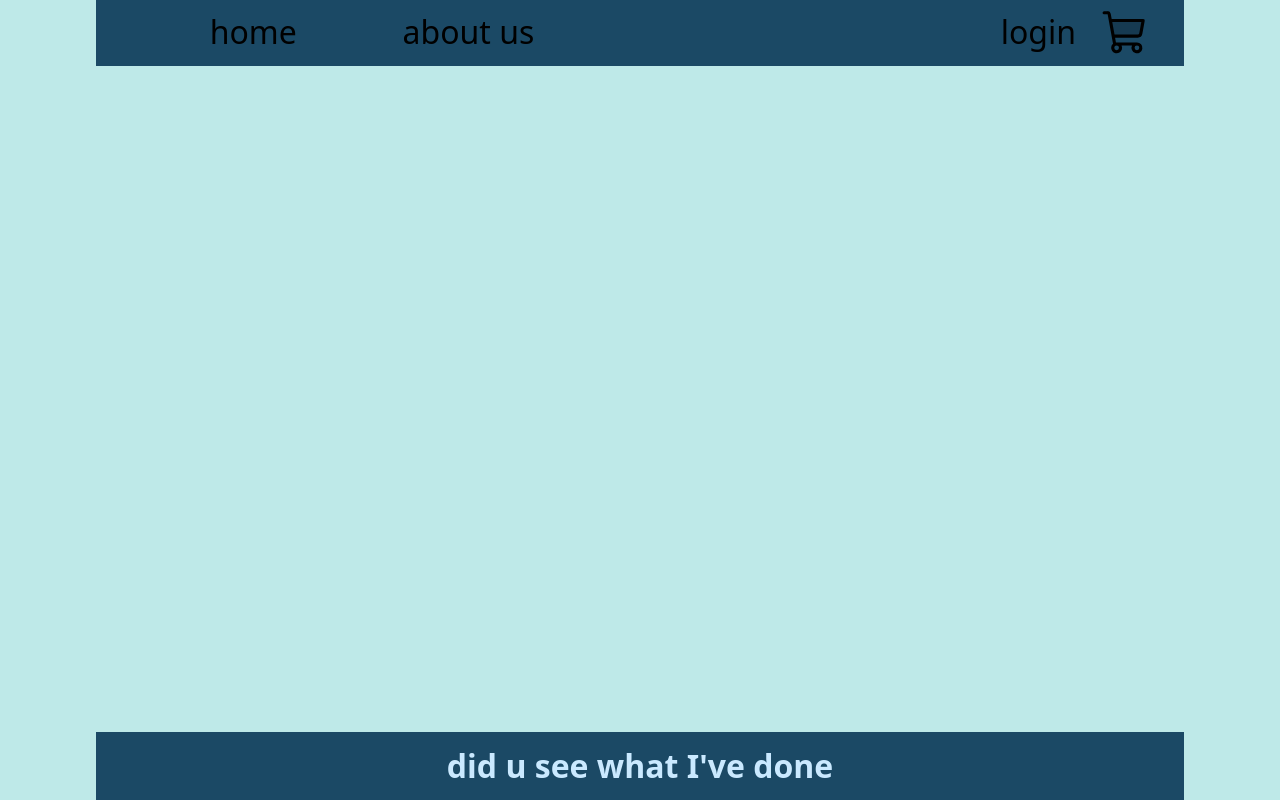
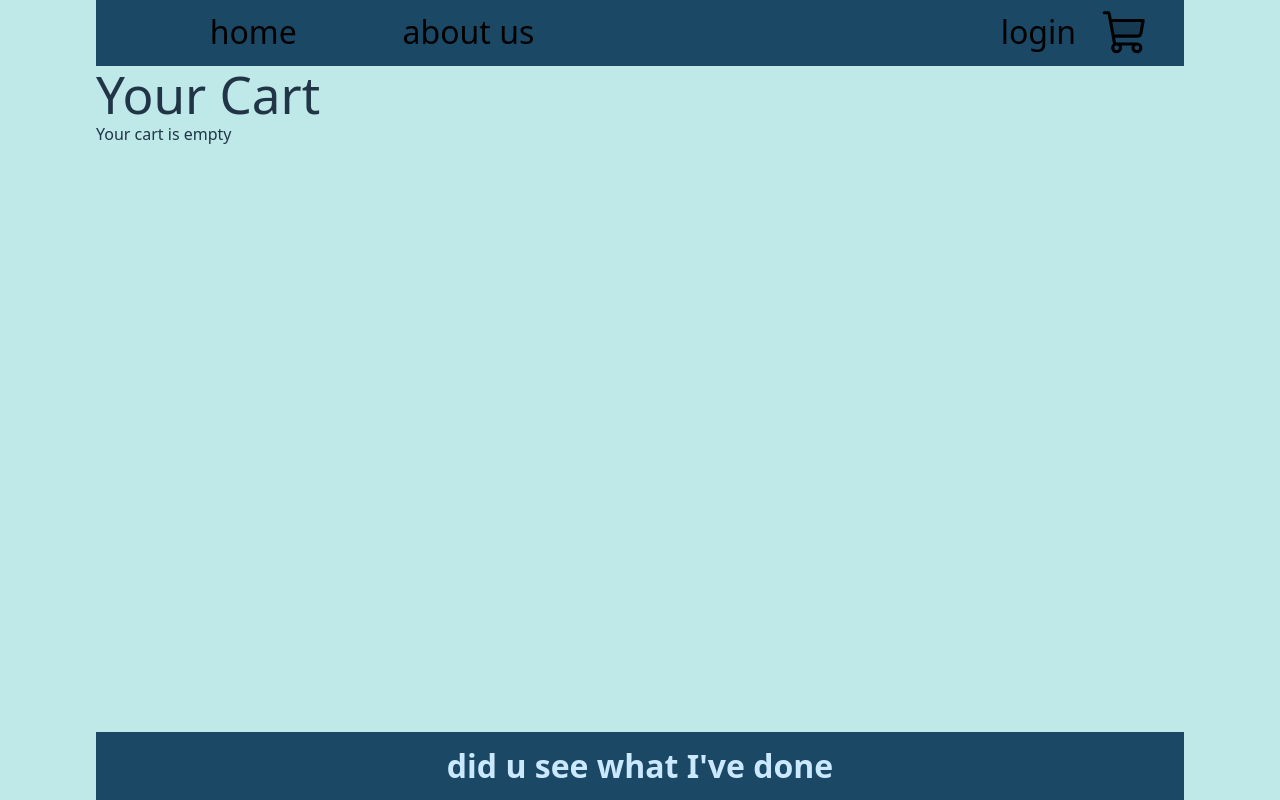
Before and after one commit to fatemezhp/React-app-test, a React (Vite) app: page /cart in a window 1280 px wide. Built offline with nearby package versions, Linux system fonts and the light colour scheme.

Commit message:
counter has been added

```diff
--- a/src/components/Cart.jsx
+++ b/src/components/Cart.jsx
@@ -2,19 +2,41 @@ import React from 'react'
 import { useSelector } from 'react-redux'
 import ProductCard from './productCard';
 import { useDispatch } from 'react-redux';
-import {removeFromCart} from'../store/cart.js'
+import { incrementQuantity, decrementQuantity, removeFromCart } from "../store/cart.js";
+
 function Cart() {
   const cart = useSelector((state) => state.cart);
   const dispatch = useDispatch()
 
 
+  const handleAction = (actionType, data) => {
+    if (actionType === "increment") {
+      dispatch(incrementQuantity({ id: data }));
+    } else if (actionType === "decrement") {
+      dispatch(decrementQuantity({ id: data }));
+    } else if (actionType === "remove") {
+      dispatch(removeFromCart({ id: data }));
+    }
+  };
+
   return (
-    cart.map((product) =>
-      <ProductCard
-        product={product}
-        key={product.id}
-        onAction={() => dispatch(removeFromCart(product))}
-        actionLabel="remove from cart" />)
+    <div className="cartWrapper">
+      <h1>Your Cart</h1>
+      {cart.length === 0 ? (
+        <p>Your cart is empty</p>
+      ) : (
+        <div className="cartSection">
+          {cart.map((item) => (
+            <ProductCard
+              key={item.id}
+              product={item}
+              onAction={handleAction}
+              actionLabel="" // Not used in cart since quantity controls are shown
+            />
+          ))}
+        </div>
+      )}
+    </div>
   )
 }
 
--- a/src/components/ProductCard.jsx
+++ b/src/components/ProductCard.jsx
@@ -1,14 +1,29 @@
 import React from 'react'
 import './products.css'
+import { useSelector } from 'react-redux';
 function ProductCard({ product, onAction, actionLabel }) {
+    const cart = useSelector((state) => state.cart);
+    const cartItem = cart.find((item) => item.id === product.id);
+    const isInCart = !!cartItem;
+    const quantity = cartItem ? cartItem.quantity : 0;
     return (
         <>
             <div className='productCard' key={product.id}>
                 <div className='pImgHolder'> <img className='pImg' src={product.image} alt={product.name} /></div>
                 <div className='caption'>
                     <div><p>{product.title}</p>
-                        <h3>{product.price} t</h3></div>
-                    <button onClick={onAction}>{actionLabel}</button>
+                        <h3>{product.price} t</h3>
+                    </div>
+                    {isInCart ? (
+                        <div className="quantityControls">
+                            <button onClick={() => onAction("decrement", product.id)}>-</button>
+                            <span>{quantity}</span>
+                            <button onClick={() => onAction("increment", product.id)}>+</button>
+                            <button onClick={() => onAction("remove", product.id)}>Remove</button>
+                        </div>
+                    ) : (
+                        <button onClick={() => onAction("add", product)}>{actionLabel}</button>
+                    )}
                 </div>
             </div>
         </>
--- a/src/components/Products.jsx
+++ b/src/components/Products.jsx
@@ -4,12 +4,11 @@ import axios from 'axios'
 import { useNavigate } from 'react-router-dom'
 import './products.css'
 import ProductCard from './productCard'
-import { useDispatch } from 'react-redux'
+import { useDispatch, useSelector } from 'react-redux'
 import { addToCart } from '../store/cart'
 function Product() {
 
   const [products, setProducts] = useState([])
-  const [isInCart, setIsInCart] = useState([])
   const [loading, setLoading] = useState(true)
 
   const dispatch = useDispatch();
@@ -32,15 +31,12 @@ function Product() {
 
   }, [])
 
-  const addHandler = (product) => {
-    dispatch(addToCart(product))
-    const isincart = products.some((item) => item.id == product.id)
-    if (isincart) {
-      setIsInCart([...isInCart, product])
-      console.log(isInCart);
+  const cart = useSelector((state) => state.cart);
+  const handleAction = (actionType, data) => {
+    if (actionType === "add") {
+      dispatch(addToCart(data)); // Dispatch addToCart with the product
     }
-    else {}
-  }
+  };
 
   return (
     <div className="wrapper">
@@ -55,15 +51,19 @@ function Product() {
         : <div className='productsSction'>
 
           {products.map((product) => {
+            const isInCart = cart.some((item) => item.id === product.id);
 
             return (
-              <ProductCard key={product.id}
+              <ProductCard
+                key={product.id}
                 product={product}
-                onAction={() => addHandler(product)}
-                actionLabel={isInCart ? "Already in Cart" : "Add to Cart"} />
-            )
-          }
-          )}
+                onAction={handleAction}
+                actionLabel={isInCart ? "Already in Cart" : "Add to Cart"}
+              />
+            );
+          })}
+
+
         </div>
       }
     </div>
--- a/src/store/cart.js
+++ b/src/store/cart.js
@@ -1,21 +1,44 @@
-// store/cartSlice.js
+
 import { createSlice } from "@reduxjs/toolkit";
 
-const cartSlice = createSlice({
-  name: "cart",
+export const cartSlice = createSlice({
+  name: "Cart",
   initialState: [],
   reducers: {
     addToCart: (state, action) => {
+      const product = action.payload;
+      const existingItem = state.find((item) => item.id === product.id);
+      if (existingItem) {
 
-      state.push(action.payload);
+        existingItem.quantity += 1;
+      } else {
 
+        state.push({ ...product, quantity: 1 });
+      }
+    },
+    incrementQuantity: (state, action) => {
+      const { id } = action.payload;
+      const item = state.find((item) => item.id === id);
+      if (item) {
+        item.quantity += 1;
+      }
+    },
+    decrementQuantity: (state, action) => {
+      const { id } = action.payload;
+      const item = state.find((item) => item.id === id);
+      if (item && item.quantity > 1) {
+        item.quantity -= 1;
+      } else if (item && item.quantity === 1) {
+
+        return state.filter((item) => item.id !== id);
+      }
     },
     removeFromCart: (state, action) => {
-      return state.filter(item => item.id !== action.payload.id);
-    }
-
-  }
+      const { id } = action.payload;
+      return state.filter((item) => item.id !== id);
+    },
+  },
 });
 
-export const { addToCart, removeFromCart } = cartSlice.actions;
+export const { addToCart, incrementQuantity, decrementQuantity, removeFromCart } = cartSlice.actions;
 export default cartSlice.reducer;
```
